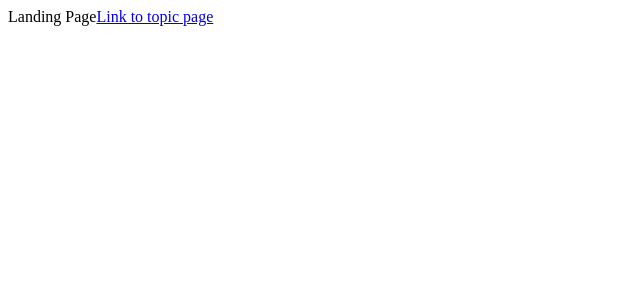
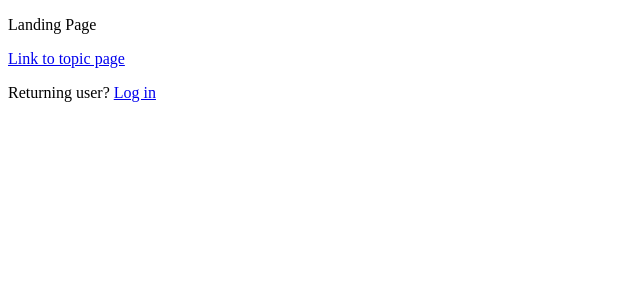
Before and after one commit to fac-12/Albert-Kennedy, a React (Create React App) app in the folder client/: page / in a window 1280 px wide. Shown: the top 300 px of the page, without its empty margins (0-640 px from the left). Built offline with nearby package versions, Linux system fonts and the light colour scheme; no server answers.

Commit message:
Add getUser action creator

```diff
--- a/client/src/actions/auth.js
+++ b/client/src/actions/auth.js
@@ -38,3 +38,22 @@ export const logoutUser = () => {
     type: UNAUTH_USER
   };
 };
+
+export const getUser = () => {
+  return dispatch => {
+    axios
+      .get("/getuser", {
+        headers: { authorization: localStorage.getItem("token") }
+      })
+      .then(response => {
+        dispatch({
+          type: AUTH_USER
+        });
+      })
+      .catch(err => {
+        dispatch({
+          type: UNAUTH_USER
+        });
+      });
+  };
+};
--- a/client/src/components/App.js
+++ b/client/src/components/App.js
@@ -1,5 +1,7 @@
 import React, { Component } from "react";
-import { Router, Route } from "react-router-dom";
+import { Router, Route, Redirect } from "react-router-dom";
+import { connect } from "react-redux";
+import { getUser } from "../actions/auth";
 
 import history from "../history";
 import TopicForm from "./schedule/Topic";
@@ -10,20 +12,41 @@ import SigninForm from "./auth/Signin";
 import Profile from "./profile/Profile";
 import Landing from "./landing/Landing";
 
-export default class App extends Component {
+class App extends Component {
   render() {
+    if (this.props.auth === null) return <div />;
     return (
       <Router history={history}>
         <div>
-          <Route exact path="/" component={Landing} />
+          <Route
+            exact
+            path="/"
+            render={props =>
+              !this.props.auth ? <Landing /> : <Redirect to="/profile" />
+            }
+          />
+          <Route
+            exact
+            path="/profile"
+            render={props =>
+              !this.props.auth ? <Profile /> : <Redirect to="/signin" />
+            }
+          />
           <Route exact path="/topics" component={TopicForm} />
           <Route exact path="/mentors" component={MentorForm} />
           <Route exact path="/schedule" component={ScheduleForm} />
           <Route exact path="/register" component={RegisterForm} />
           <Route exact path="/signin" component={SigninForm} />
-          <Route exact path="/profile" component={Profile} />
         </div>
       </Router>
     );
   }
+
+  componentDidMount() {
+    this.props.getUser();
+  }
 }
+
+const mapStateToProps = state => ({ auth: state.auth });
+
+export default connect(mapStateToProps, { getUser })(App);
--- a/client/src/components/auth/Signin.js
+++ b/client/src/components/auth/Signin.js
@@ -1,6 +1,7 @@
 import React, { Component } from "react";
 import { Field, reduxForm } from "redux-form";
 import { connect } from "react-redux";
+import { Link } from "react-router-dom";
 import { signinUser } from "../../actions/auth";
 
 class SigninForm extends Component {
@@ -21,6 +22,9 @@ class SigninForm extends Component {
           component={this.renderField}
         />
         <button type="submit">login</button>
+        <p>
+          New to inter-AKT? <Link to="/">Start here</Link>
+        </p>
       </form>
     );
   }
--- a/client/src/components/landing/Landing.js
+++ b/client/src/components/landing/Landing.js
@@ -5,8 +5,11 @@ export default class Landing extends Component {
   render() {
     return (
       <div>
-        Landing Page
+        <p>Landing Page</p>
         <Link to="./topic">Link to topic page</Link>
+        <p>
+          Returning user? <Link to="/signin">Log in</Link>
+        </p>
       </div>
     );
   }
--- a/client/src/reducers/index.js
+++ b/client/src/reducers/index.js
@@ -3,9 +3,11 @@ import { reducer as formReducer } from "redux-form";
 
 import newAppointmentReducer from "./newAppointmentReducer";
 import mentorsReducer from "./mentorsReducer";
+import authReducer from "./authReducer";
 
 export default combineReducers({
   form: formReducer,
   newApt: newAppointmentReducer,
-  mentors: mentorsReducer
+  mentors: mentorsReducer,
+  auth: authReducer
 });
```
